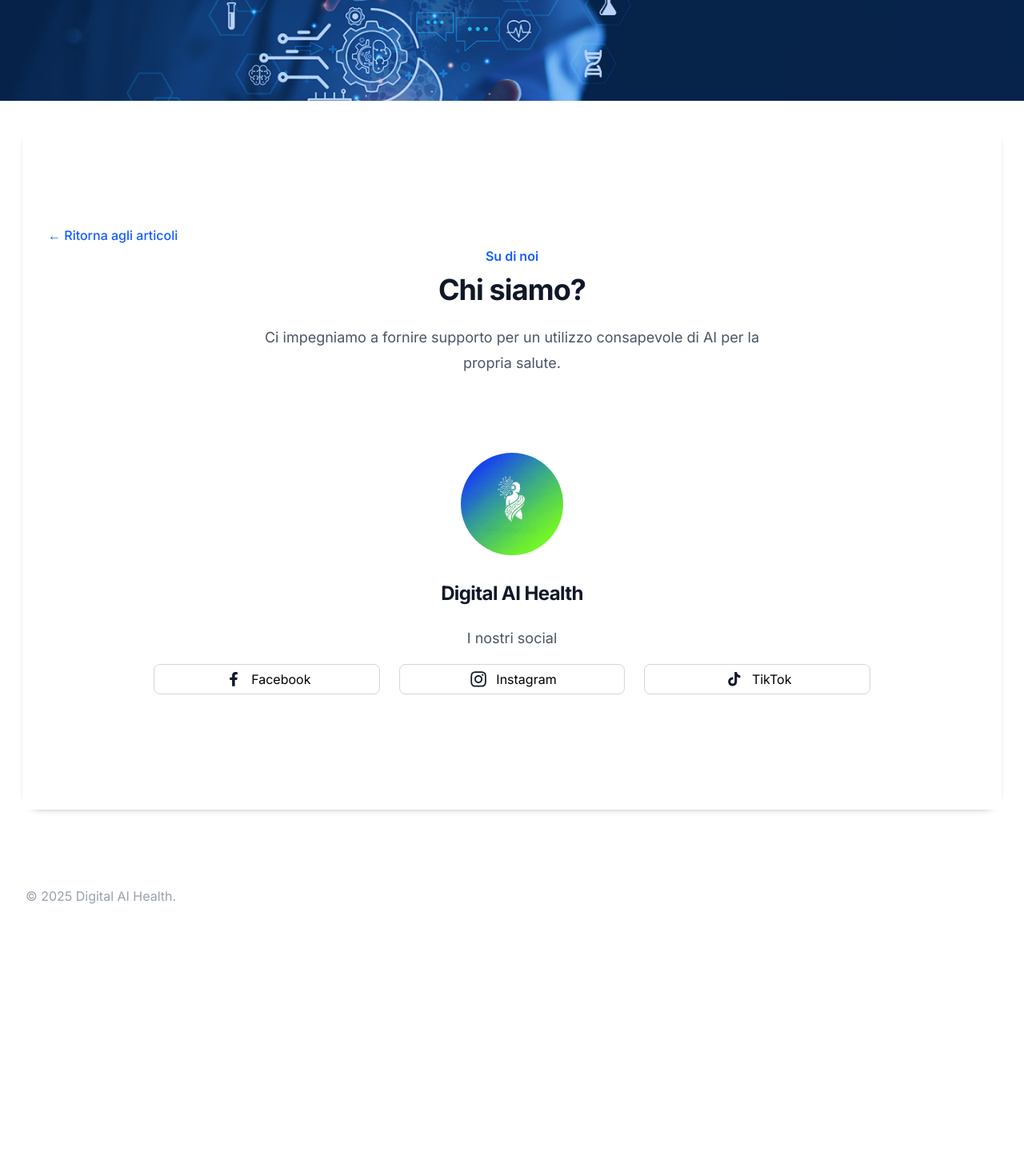
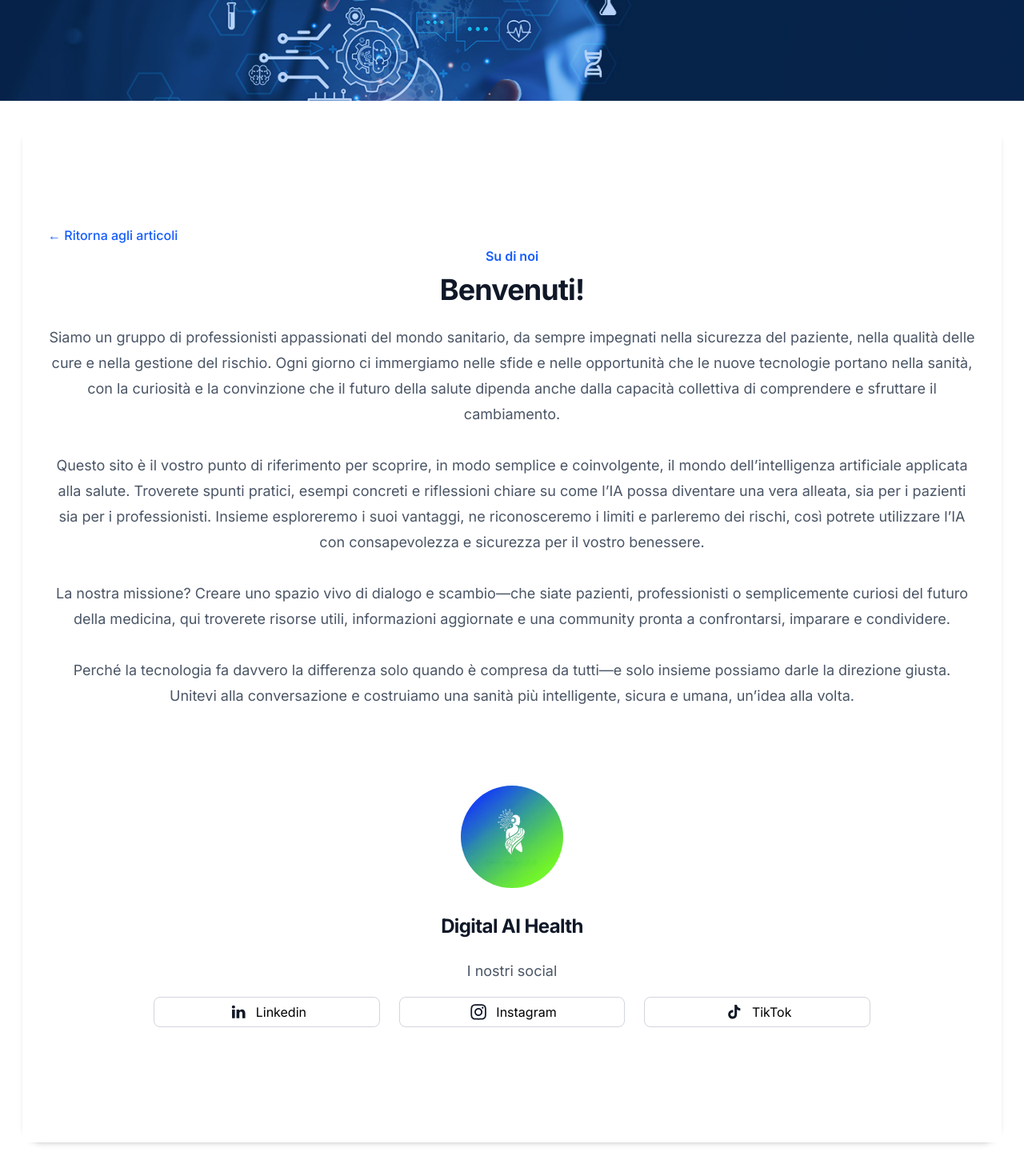
Before and after one commit to NicoPiovesan/salute-con-ai, a Next.js app: page /about in a window 1280 px wide. Shown: the part 214-1684 px from the top of the page at 80% size. Before the commit the page ends 1394 px from the top, so only its background shows below. Built offline with nearby package versions, Linux system fonts and the light colour scheme.

Commit message:
descriptions update

```diff
--- a/src/app/about/page.tsx
+++ b/src/app/about/page.tsx
@@ -19,12 +19,12 @@ export default function About() {
         >
           {t.backToArticles}
         </Link>
-          <div className="mx-auto max-w-2xl lg:text-center">
+          <div className="mx-auto max-w-7xl lg:text-center">
             <h2 className="text-base font-semibold leading-7 text-blue-600">{t.aboutUs}</h2>
             <p className="mt-2 text-3xl font-bold tracking-tight text-gray-900 sm:text-4xl">
               {t.whoWeAre}
             </p>
-            <p className="mt-6 text-lg leading-8 text-gray-600">
+            <p className="mt-6 text-lg leading-8 text-gray-600 whitespace-pre-line">
            {t.descriptionSCAI}
             </p>
 
@@ -48,14 +48,16 @@ export default function About() {
 
             <div >
               <ul className="md:flex justify-center space-x-6 md:order-2">
-                <li className="my-4 w-1/2 rounded-lg hover:-translate-y-2 flex items-center border border-gray-300 justify-center transition-all duration-500 hover:border-gray-100 hover:bg-green-300"><a href="https://www.facebook.com/people/Saluteconai/61578948315913/#" aria-label="FACEBOOK" target="_blank" rel="noopener"
-                          className="w-min flex items-center px-1 py-1 rounded-md text-black "><svg xmlns="http://www.w3.org/2000/svg" width="28" height="28" viewBox="0 0 71 72"
-                          fill="none">
-                          <path
-                            d="M46.4233 38.6403L47.7279 30.3588H39.6917V24.9759C39.6917 22.7114 40.8137 20.4987 44.4013 20.4987H48.1063V13.4465C45.9486 13.1028 43.7685 12.9168 41.5834 12.8901C34.9692 12.8901 30.651 16.8626 30.651 24.0442V30.3588H23.3193V38.6403H30.651V58.671H39.6917V38.6403H46.4233Z"
-                            fill="#111827" />
-                          </svg>
-                          <span className="ml-2">Facebook</span>
+                <li className="my-4 w-1/2 rounded-lg hover:-translate-y-2 flex items-center border border-gray-300 justify-center transition-all duration-500 hover:border-gray-100 hover:bg-green-300">
+                  <a href="https://www.linkedin.com/company/digitalhealth-ai/posts/?feedView=all" aria-label="INSTAGRAM" target="_blank" rel="noopener"
+                          className="w-min flex items-center px-1 py-1 rounded-md text-black ">
+                             <svg xmlns="http://www.w3.org/2000/svg" width="28" height="28" viewBox="0 0 72 72"
+                              fill="none">
+                              <path
+                                d="M24.7612 55.999V28.3354H15.5433V55.999H24.7621H24.7612ZM20.1542 24.5591C23.3679 24.5591 25.3687 22.4348 25.3687 19.7801C25.3086 17.065 23.3679 15 20.2153 15C17.0605 15 15 17.065 15 19.7799C15 22.4346 17.0001 24.5588 20.0938 24.5588H20.1534L20.1542 24.5591ZM29.8633 55.999H39.0805V40.5521C39.0805 39.7264 39.1406 38.8985 39.3841 38.3088C40.0502 36.6562 41.5668 34.9455 44.1138 34.9455C47.4484 34.9455 48.7831 37.4821 48.7831 41.2014V55.999H58V40.1376C58 31.6408 53.4532 27.6869 47.3887 27.6869C42.4167 27.6869 40.233 30.4589 39.0198 32.347H39.0812V28.3364H29.8638C29.9841 30.9316 29.8631 56 29.8631 56L29.8633 55.999Z"
+                                fill="#111827" />
+                              </svg>
+                          <span className="ml-2">Linkedin</span>
                       </a>
                   </li>
                   <li className="my-4 w-1/2 rounded-lg hover:-translate-y-2 flex items-center border border-gray-300 justify-center transition-all duration-500 hover:border-gray-100 hover:bg-green-300"><a href="https://www.instagram.com/saluteconai_it/" aria-label="INSTAGRAM" target="_blank" rel="noopener"
--- a/src/app/page.tsx
+++ b/src/app/page.tsx
@@ -89,7 +89,7 @@ function PapersListWithSearch({ lang }: PapersListWithSearchProps) {
         {filteredPapers.length > 0 ? (
           filteredPapers.map((paper) => (
             <Link key={paper.id} href={`/papers/${paper.slug}?lang=${lang}`}>
-              <article className="flex max-w-xl flex-col items-start justify-between hover:border-green-400 hover:bg-green-200 hover:border-1 rounded-2xl p-2 transition delay-50 duration-300 ease-in-out hover:-translate-y-3">
+              <article className="flex max-w-xl flex-col items-start justify-between hover:border-green-400 hover:bg-green-100 hover:border-1 rounded-2xl p-2 transition delay-50 duration-300 ease-in-out hover:-translate-y-3">
                 <div className="flex items-center gap-x-4 text-xs">
                   <time dateTime={paper.date} className="text-gray-500">
                     {new Date(paper.date).toLocaleDateString(
--- a/src/locales/en.ts
+++ b/src/locales/en.ts
@@ -11,10 +11,10 @@ export default {
     noArticlesAvailable: "No articles available",
     showAll: "Show all",
     publishedArticles: "Published articles",
-    articlesIntro: "A blog where articles are released regarding AI in the healthcare sector.",
+    articlesIntro: "Topics and practical insights on how Artificial intelligence can become a trusted ally!",
     articleList: "Articles list",
-    whoWeAre: "Who we are?",
+    whoWeAre: "Welcome!",
     aboutUs: "About us",
-    descriptionSCAI:" We are committed to providing support for conscious use of AI for your health.",
+    descriptionSCAI:"We are a group of dedicated healthcare professionals, passionate about patient safety, quality care, and effective risk management. Every day, we immerse ourselves in the evolving landscape of healthcare, exploring the challenges and opportunities brought by groundbreaking technologies that are transforming not only medical practices but also how we experience health and wellness. \n\nThis website is your gateway to discovering artificial intelligence in healthcare—presented in a straightforward and engaging way. Here, you’ll find practical insights, real-world examples, and clear reflections on how AI can become a trusted ally for both patients and healthcare professionals. Together, we’ll explore its benefits, acknowledge its limitations, and address the risks, empowering you to use AI confidently and safely for your well-being. \n\nOur mission? To create a dynamic environment for open dialogue and exchange—whether you’re a patient, a healthcare provider, or simply curious about the future of medicine. You’ll have access to valuable resources, up-to-date information, and a welcoming community eager to discuss, learn, and share. \n\nBecause technology truly makes a difference only when everyone understands it—and together, we can shape its future. Join the conversation, and let’s build a smarter, safer, and more human healthcare system, one insight at a time.",
     ourSocials:"Our socials",
   };
--- a/src/locales/it.ts
+++ b/src/locales/it.ts
@@ -14,10 +14,10 @@ export default {
     noArticlesAvailable: "Nessun articolo disponibile",
     showAll: "Mostra tutti",
     publishedArticles: "Articoli pubblicati",
-    articlesIntro: "Un blog dove vengono rilasciati articoli riguardanti l'AI nel settore sanitario.",
+    articlesIntro: "Riflessioni e spunti pratici perché l' intelligenza artificiale possa diventare una alleata sicura!",
     articleList: "Lista articoli",
-    whoWeAre: "Chi siamo?",
+    whoWeAre: "Benvenuti!",
     aboutUs: "Su di noi",
-    descriptionSCAI:" Ci impegniamo a fornire supporto per un utilizzo consapevole di AI per la propria salute.",
+    descriptionSCAI:" Siamo un gruppo di professionisti appassionati del mondo sanitario, da sempre impegnati nella sicurezza del paziente, nella qualità delle cure e nella gestione del rischio. Ogni giorno ci immergiamo nelle sfide e nelle opportunità che le nuove tecnologie portano nella sanità, con la curiosità e la convinzione che il futuro della salute dipenda anche dalla capacità collettiva di comprendere e sfruttare il cambiamento. \n\nQuesto sito è il vostro punto di riferimento per scoprire, in modo semplice e coinvolgente, il mondo dell’intelligenza artificiale applicata alla salute. Troverete spunti pratici, esempi concreti e riflessioni chiare su come l’IA possa diventare una vera alleata, sia per i pazienti sia per i professionisti. Insieme esploreremo i suoi vantaggi, ne riconosceremo i limiti e parleremo dei rischi, così potrete utilizzare l’IA con consapevolezza e sicurezza per il vostro benessere. \n\nLa nostra missione? Creare uno spazio vivo di dialogo e scambio—che siate pazienti, professionisti o semplicemente curiosi del futuro della medicina, qui troverete risorse utili, informazioni aggiornate e una community pronta a confrontarsi, imparare e condividere. \n\nPerché la tecnologia fa davvero la differenza solo quando è compresa da tutti—e solo insieme possiamo darle la direzione giusta. Unitevi alla conversazione e costruiamo una sanità più intelligente, sicura e umana, un’idea alla volta.",
     ourSocials:"I nostri social",
 };
```
